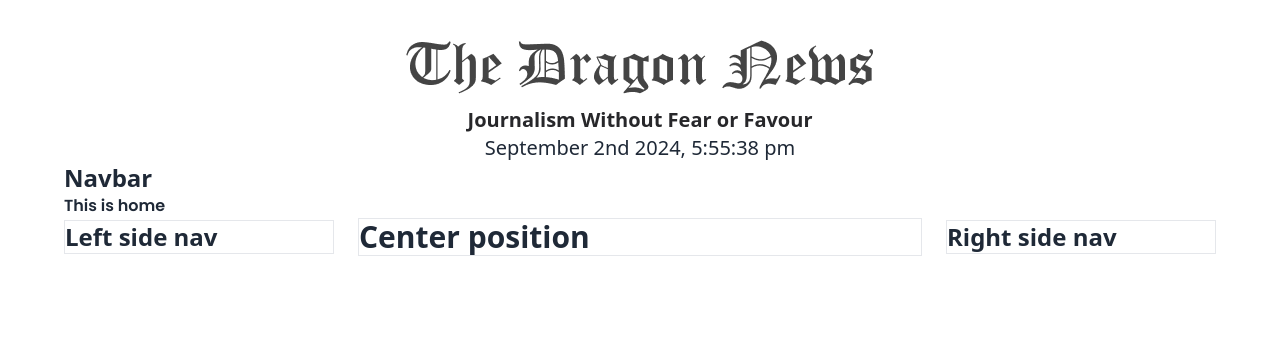
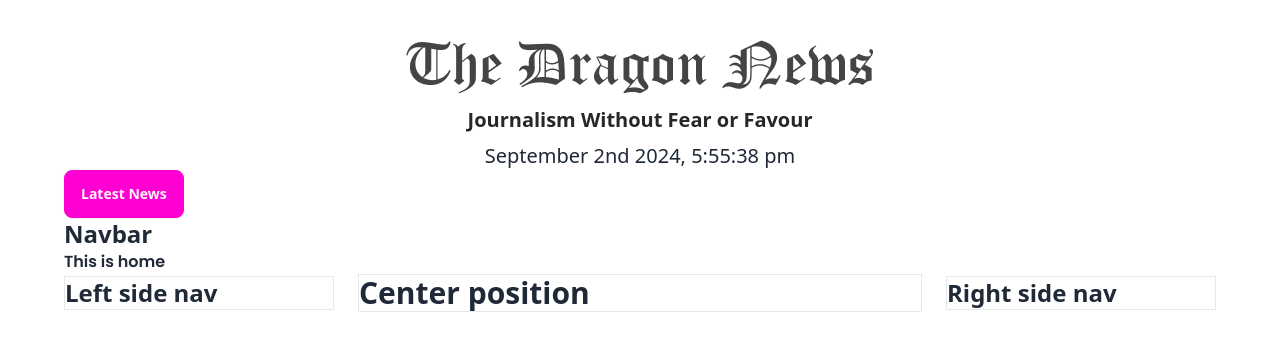
Before and after one commit to rifu28/dragon-auth, a React (Vite) app: page / in a window 1280 px wide. Shown: the top 350 px of the page. Built offline with nearby package versions, Linux system fonts and the light colour scheme.

Commit message:
breaking

```diff
--- /dev/null
+++ b/src/BreakingNews.jsx
@@ -0,0 +1,9 @@
+const BreakingNews = () => {
+  return (
+    <div>
+      <button className="btn btn-secondary">Latest News</button>
+    </div>
+  );
+};
+
+export default BreakingNews;
--- a/src/Header.jsx
+++ b/src/Header.jsx
@@ -5,7 +5,7 @@ const Header = () => {
   return (
     <div className="text-center mt-10">
       <img className="mx-auto mb-3" src={logo} alt="" />
-      <p className="text-xl font-semibold text-zinc-800">
+      <p className="text-xl font-semibold mb-2 text-zinc-800">
         Journalism Without Fear or Favour
       </p>
       <p className="text-xl"> {moment().format("MMMM Do YYYY, h:mm:ss a")} </p>
--- a/src/Home.jsx
+++ b/src/Home.jsx
@@ -1,3 +1,4 @@
+import BreakingNews from "./BreakingNews";
 import Header from "./Header";
 import LeftNav from "./LeftNav";
 import Navbar from "./Navbar";
@@ -7,6 +8,7 @@ const Home = () => {
   return (
     <div>
       <Header></Header>
+      <BreakingNews></BreakingNews>
       <Navbar></Navbar>
       <h2 className="font-poppins font-semibold">This is home</h2>
       <div className="grid grid-cols-1 md:grid-cols-4 gap-6 items-center">
```
